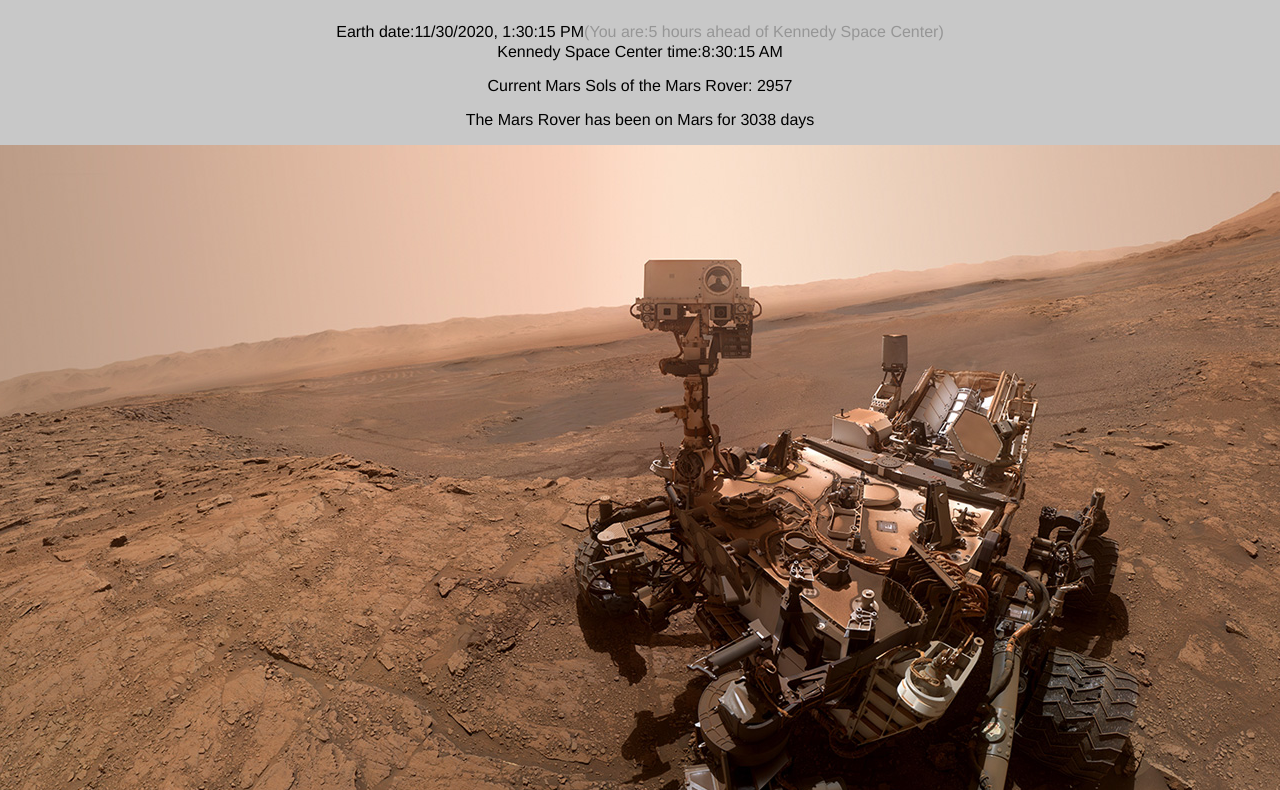
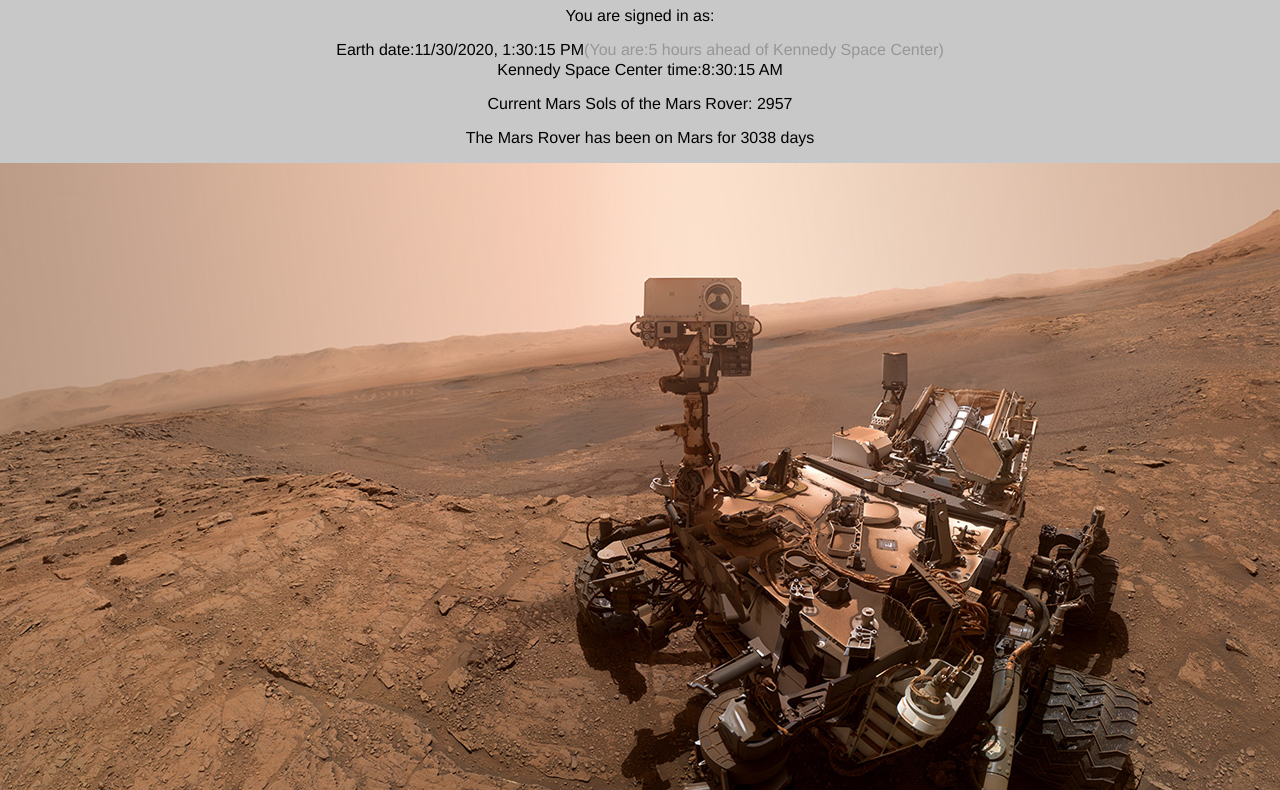
Before and after one commit to leedoughty/mars-rover, a website: page public/index.html in a window 1280 px wide. Shown: the part 73-863 px from the top of the page. Drawn offline with Linux system fonts and the light colour scheme; no server answers.

Commit message:
MARS-19: Fix UX for username display

```diff
--- a/public/displayUsername.js
+++ b/public/displayUsername.js
@@ -6,7 +6,7 @@ function displayUsername() {
     .then((data) => {
       console.log(data);
       const username = document.getElementById("account-username");
-      username.textContent = data.username;
+      username.textContent += data.username;
     })
     .catch((error) => {
       throw new Error(error);
--- a/public/index.html
+++ b/public/index.html
@@ -11,7 +11,7 @@
   <body onload="displayPhoto();displayUsername();">
     <h1 id="intro-text">Beep-bop-boop... Welcome to the Mars Rover!</h1>
     <section class="account-information">
-      <span id="account-username"></span>
+      <span id="account-username">You are signed in as: </span>
     </section>
     <div id="date-container">
       <p id="earth-date">Earth date:</p>
--- a/public/style.css
+++ b/public/style.css
@@ -99,10 +99,5 @@ body {
 }
 
 .account-information {
-  border: 1px solid blue;
-  width: 200px;
-  height: 50px;
-  position: absolute;
-  top: 10px;
-  left: 10px;
+  text-align: center;
 }
```
